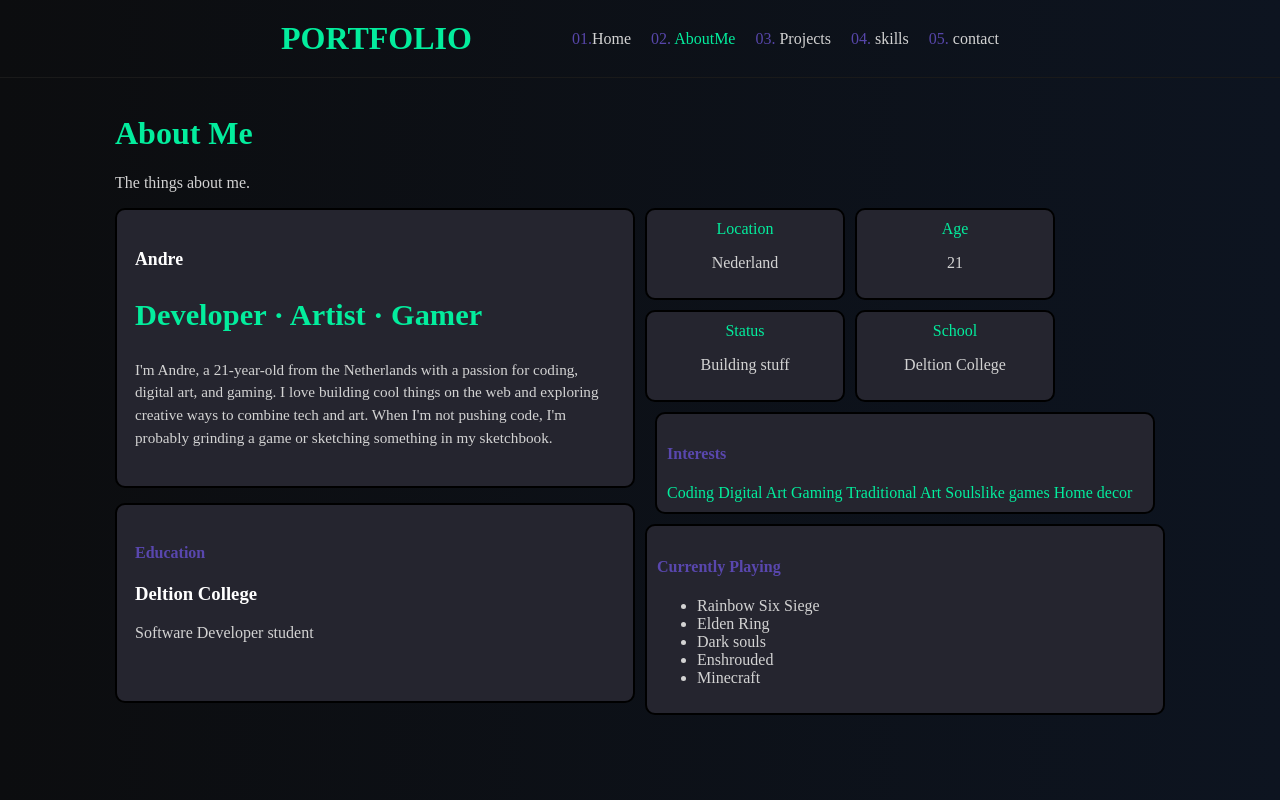
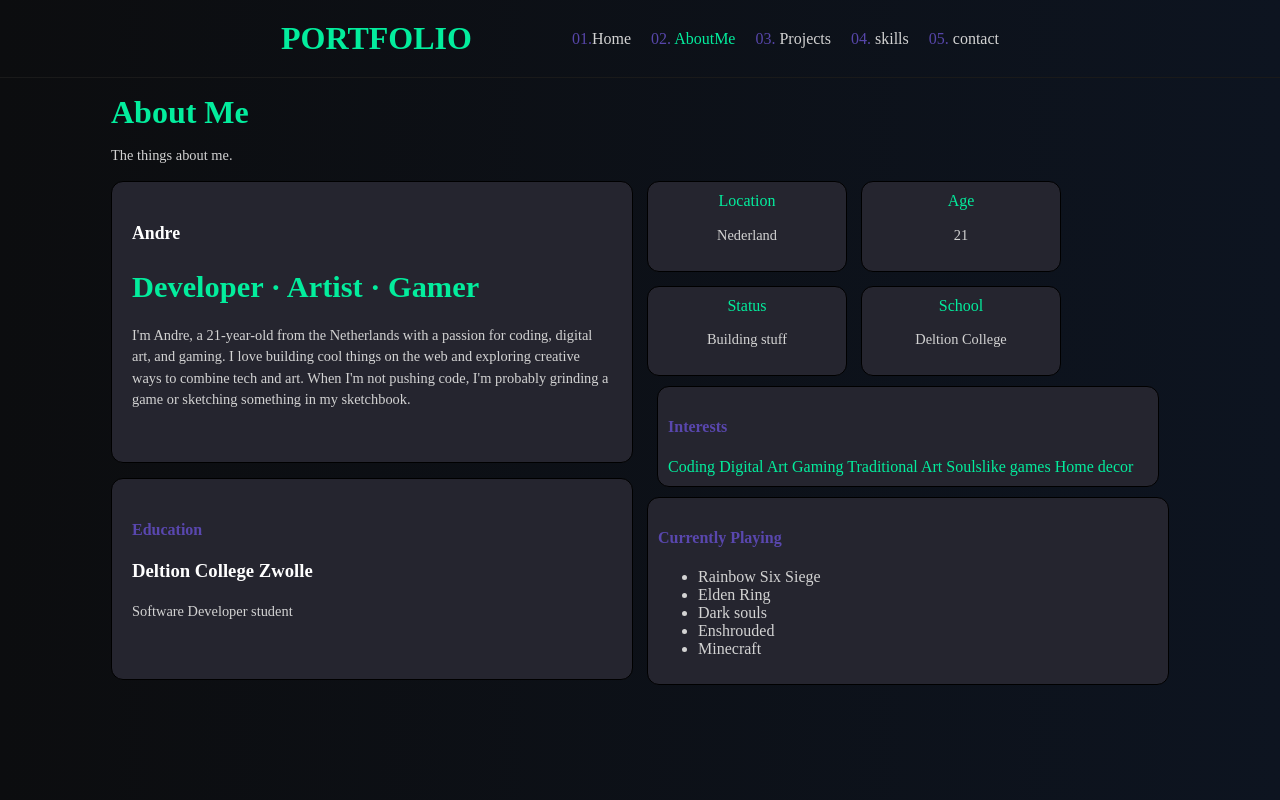
Before and after one commit to itzmitto/portfolioproject, a React (Vite) app: page /AboutMe in a window 1280 px wide. Shown: the top 800 px of the page. Built offline with nearby package versions, Linux system fonts and the light colour scheme.

Commit message:
49ste commit

```diff
--- a/src/pages/AboutMe.css
+++ b/src/pages/AboutMe.css
@@ -6,20 +6,21 @@
         width: fit-content;
         display: grid;
         grid-template-columns: 1fr 1fr;
-        gap: 10px;
+        gap: 14px;
     }
 
     .card {
         background: #25252f;
-        border-radius: 10px;
-        border: 2px solid black;
-        padding: 18px;
+        border-radius: 12px;
+        border: 1px solid black;
+        padding: 20px;
     }
 
 
     p {
         color: lightgrey;
-
+        font-size: 0.9rem;
+        line-height: 1.5;
     }
 
     .about {
@@ -30,6 +31,18 @@
         margin-bottom: 15px;
 
     }
+
+
+    .small {
+        height: auto;
+        width: 200px;
+        padding: 10px;
+        box-sizing: border-box;
+        text-align: center;
+    }
+
+
+
 
     .education {
         height: 10rem;
@@ -44,13 +57,6 @@
 
     }
 
-    .small {
-        height: auto;
-        width: 200px;
-        padding: 10px;
-        box-sizing: border-box;
-        text-align: center;
-    }
 
     h4 {
         color: #5947ae;
@@ -58,6 +64,7 @@
 
     h1 {
         color: #03ed9d;
+        margin: 0;
     }
 
     span {
@@ -82,5 +89,4 @@
 
 
 
-
 }
--- a/src/pages/AboutMe.tsx
+++ b/src/pages/AboutMe.tsx
@@ -16,7 +16,7 @@ function AboutMe() {
                     </div>
                     <div className="card education">
                         <h4>Education</h4>
-                        <h3>Deltion College</h3>
+                        <h3>Deltion College Zwolle</h3>
                         <p>Software Developer student</p>
                     </div>
                 </div>
```
